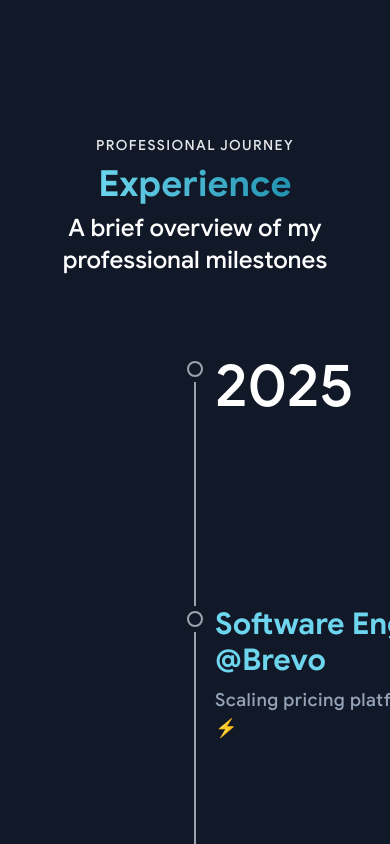
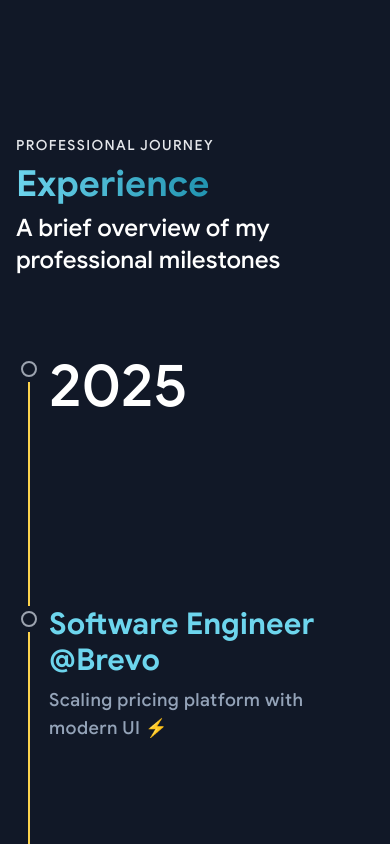
Before and after one commit to saivaibhavks/portfolio-v3, a Next.js app: page / in a window 390 px wide. Shown: the part 5140-5984 px from the top of the page. Built offline with nearby package versions, Linux system fonts and the light colour scheme.

Commit message:
made resonsive

```diff
--- a/components/home/timeline.tsx
+++ b/components/home/timeline.tsx
@@ -175,15 +175,17 @@ const TimelineSection = ({ isDesktop }: IDesktop) => {
       size === ItemSize.LARGE
         ? ""
         : "color:#6dd5ed;font-weight:600;";
+    const wrapStyle =
+      "width:100%;max-width:100%;word-wrap:break-word;overflow-wrap:break-word;word-break:break-word;box-sizing:border-box;overflow:visible;";
     const logoString = image
       ? `<img src='${image}' class='h-8 mb-2' loading='lazy' width='100' height='32' alt='${image}' />`
       : "";
     const subtitleString = subtitle
-      ? `<p class='text-lg mt-2 font-medium tracking-wide' style='color:#94a3b8'>${subtitle}</p>`
+      ? `<p class='text-lg mt-2 font-medium tracking-wide' style='color:#94a3b8;${wrapStyle}'>${subtitle}</p>`
       : "";
 
     return `<foreignObject x=${foreignObjectX} y=${foreignObjectY} width=${foreignObjectWidth}
-        height=${contentHeight}><p class='${titleSizeClass}' style='${titleStyle}'>${title}</p>${subtitleString}</foreignObject>`;
+        height=${contentHeight} xmlns="http://www.w3.org/1999/xhtml"><div xmlns="http://www.w3.org/1999/xhtml" style="${wrapStyle}"><p class='${titleSizeClass}' style='${titleStyle};${wrapStyle}'>${title}</p>${subtitleString}</div></foreignObject>`;
   };
 
   const drawLine = (
@@ -401,14 +403,24 @@ const TimelineSection = ({ isDesktop }: IDesktop) => {
   };
 
   useEffect(() => {
-    // Generate and set the timeline svg
-    setTimelineSvg(svgContainer, timelineSvg);
+    if (!svgContainer.current) return;
+
+    const updateSvg = () => {
+      if (svgContainer.current) setTimelineSvg(svgContainer, timelineSvg);
+    };
+
+    updateSvg();
+
+    const resizeObserver = new ResizeObserver(updateSvg);
+    resizeObserver.observe(svgContainer.current);
 
     const { timeline, duration }: { timeline: GSAPTimeline; duration: number } =
       initScrollTrigger();
 
     // Animation for Timeline SVG
     animateTimeline(timeline, duration);
+
+    return () => resizeObserver.disconnect();
   }, [
     timelineSvg,
     svgContainer,
@@ -424,12 +436,13 @@ const TimelineSection = ({ isDesktop }: IDesktop) => {
       height={svgLength}
       viewBox={`0 0 ${svgWidth} ${svgLength}`}
       fill="none"
+      overflow="visible"
       ref={timelineSvg}
     ></svg>
   );
 
   const renderSectionTitle = (): React.ReactNode => (
-    <div className="flex flex-col items-center text-center">
+    <div className="flex flex-col items-start text-left md:items-center md:text-center">
       <p className="section-title-sm seq">PROFESSIONAL JOURNEY</p>
       <h1 className="section-heading seq mt-2">Experience</h1>
       <h2 className="text-2xl md:max-w-2xl w-full seq mt-2">
@@ -444,10 +457,10 @@ const TimelineSection = ({ isDesktop }: IDesktop) => {
       id={MENULINKS[3].ref}
     >
       {renderSectionTitle()}
-      <div className="grid grid-cols-12 gap-4 mt-20 max-w-6xl mx-auto w-full relative">
-        <div className="col-span-12 relative min-h-[400px]">
+      <div className="grid grid-cols-12 gap-4 mt-20 max-w-6xl mx-auto w-full relative overflow-visible">
+        <div className="col-span-12 relative min-h-[400px] overflow-visible">
           <div
-            className="relative left-1/2 -translate-x-[13px] w-fit"
+            className="relative left-0 md:left-1/2 md:-translate-x-[13px] w-full md:w-fit max-w-full overflow-visible"
             ref={svgContainer}
           >
             {renderSVG()}
```
